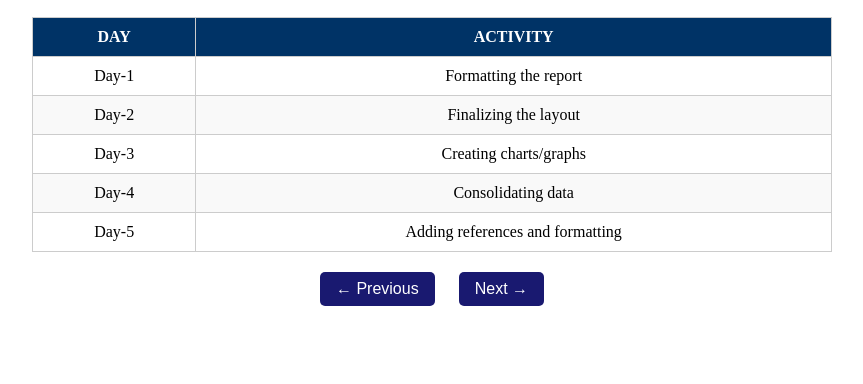
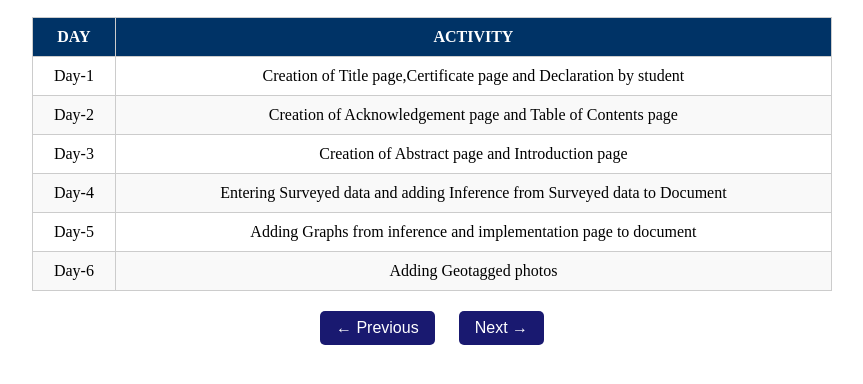
Before and after one commit to mouni27-04/csp_project, a plain HTML site: page activity3.html in a window 1280 px wide. Shown: the part 138-522 px from the top of the page, without its empty margins (208-1071 px from the left). Drawn offline with Linux system fonts and the light colour scheme.

Commit message:
Update activity3.html

```diff
--- a/activity3.html
+++ b/activity3.html
@@ -8,11 +8,12 @@
       <tr><th>DAY</th><th>ACTIVITY</th></tr>
     </thead>
     <tbody>
-      <tr><td>Day-1</td><td>Formatting the report</td></tr>
-      <tr><td>Day-2</td><td>Finalizing the layout</td></tr>
-      <tr><td>Day-3</td><td>Creating charts/graphs</td></tr>
-      <tr><td>Day-4</td><td>Consolidating data</td></tr>
-      <tr><td>Day-5</td><td>Adding references and formatting</td></tr>
+      <tr><td>Day-1</td><td>Creation of Title page,Certificate page and Declaration by student</td></tr>
+      <tr><td>Day-2</td><td>Creation of Acknowledgement page and Table of Contents page</td></tr>
+      <tr><td>Day-3</td><td>Creation of Abstract page and Introduction page</td></tr>
+      <tr><td>Day-4</td><td>Entering Surveyed data and adding Inference from Surveyed data to Document</td></tr>
+      <tr><td>Day-5</td><td>Adding Graphs from inference and implementation page to document</td></tr>
+      <tr><td>Day-6</td><td>Adding Geotagged photos</td></tr>
     </tbody>
   </table>
 
```
